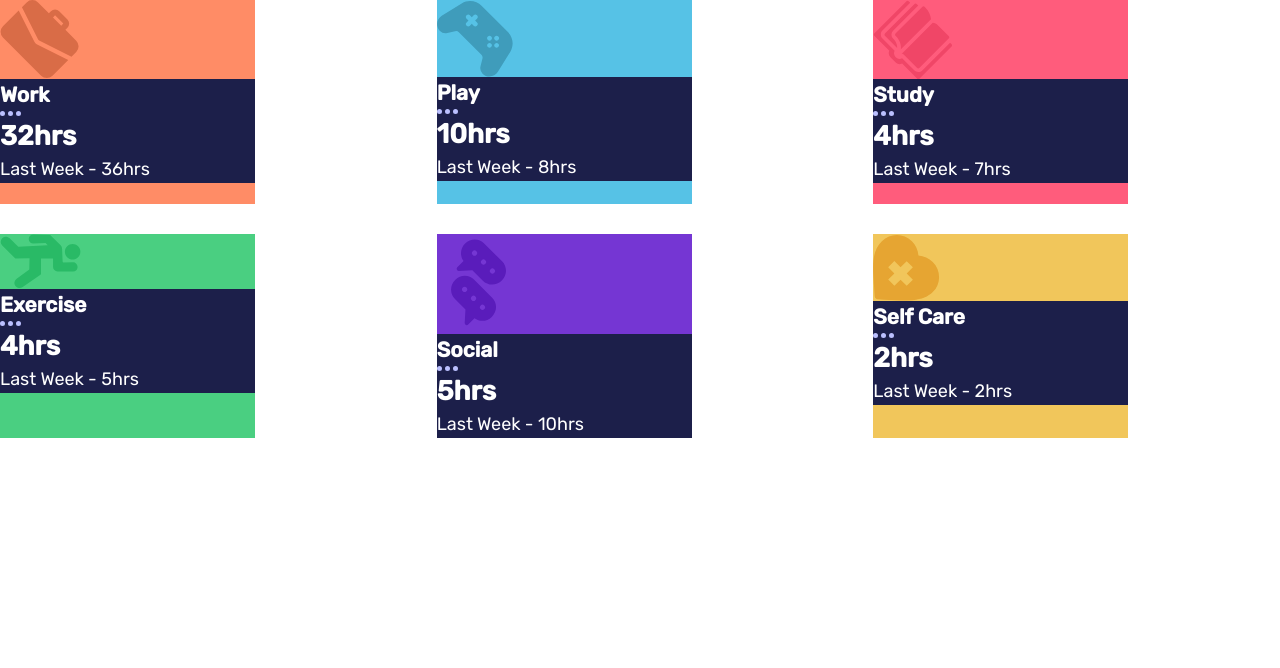
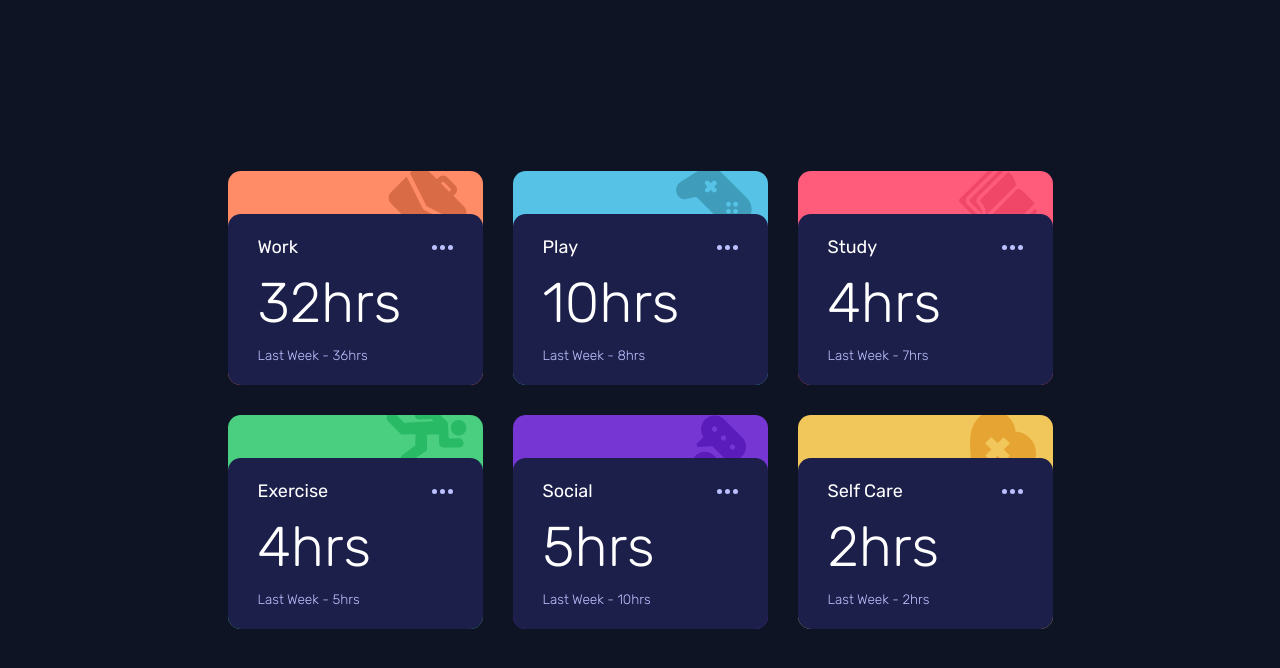
Before and after one commit to Jahan-Shah/Time-tracking-dashboard, a Vue app: page / in a window 1280 px wide. Shown: the top 668 px of the page. Built offline with nearby package versions, Linux system fonts and the light colour scheme.

Commit message:
added styling

```diff
--- a/src/components/TrackingItem.vue
+++ b/src/components/TrackingItem.vue
@@ -13,7 +13,7 @@ async function fetchData() {
 }
 onMounted(fetchData);
 
-const getNameForClass = (item) => {
+const getTitle = (item) => {
   const className =
     item.title.charAt(0).toLowerCase() + item.title.substring(1);
   return className.replace(/\s+/g, "");
@@ -22,13 +22,9 @@ const getNameForClass = (item) => {
 
 <template>
   <div class="item__container">
-    <div
-      class="item__bg"
-      :class="getNameForClass(item)"
-      v-for="item in jsonData"
-    >
-      <img :src="`/icon-${getNameForClass(item)}.svg`" alt="" />
-      <div class="item">
+    <div class="item" :class="getTitle(item)" v-for="item in jsonData">
+      <img class="item__svg" :src="`/icon-${getTitle(item)}.svg`" alt="" />
+      <div class="item__content">
         <div class="heading">
           <h3>{{ item.title }}</h3>
           <img src="/icon-ellipsis.svg" alt="ellipsis" />
@@ -42,19 +38,69 @@ const getNameForClass = (item) => {
 
 <style scoped>
 .item__container {
+  max-width: 830px;
   display: grid;
-  grid-template-columns: 1fr 1fr 1fr;
-  grid-template-rows: 1fr 1fr;
-  gap: 30px;
-}
-
-.item__bg {
-  width: 255px;
+  grid-template-columns: repeat(auto-fit, 255px);
+  grid-gap: 30px;
 }
 
 .item {
+  display: flex;
+  flex-direction: column;
+  justify-content: space-between;
+
+  position: relative;
+  padding-top: 43px;
+  overflow: hidden;
+  border-radius: 0.8rem;
+}
+
+.item__svg {
+  align-self: flex-end;
+  width: fit-content;
+  position: absolute;
+  top: -5px;
+  right: 16px;
+}
+
+.heading {
+  display: flex;
+  justify-content: space-between;
+  align-items: center;
+}
+.item__content {
+  padding: 20px 30px;
   color: white;
   background-color: var(--neutral-200);
+  z-index: 1;
+
+  border-radius: 0.8rem 0.8rem 0 0;
+}
+
+h3 {
+  font-size: 1.125rem;
+  font-weight: var(--fw-med);
+}
+
+h2 {
+  font-size: 3.5rem;
+  font-weight: var(--fw-reg);
+}
+
+p {
+  font-weight: var(--fw-reg);
+  font-size: 0.85rem;
+  color: var(--neutral-400);
+}
+
+@media (max-width: 539px) {
+  .item__container {
+    padding: 1.5rem;
+  }
+  .item {
+    width: 330px;
+    grid-column: span 1;
+  }
 }
 
 .work {
--- a/src/style.css
+++ b/src/style.css
@@ -26,4 +26,9 @@
 body {
   font-family: var(--ff);
   font-size: 1.125rem;
+
+  display: grid;
+  place-items: center;
+
+  background-color: var(--neutral-100);
 }
```
